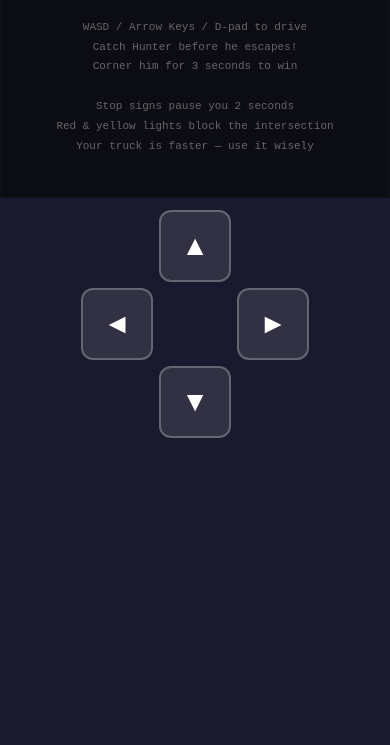
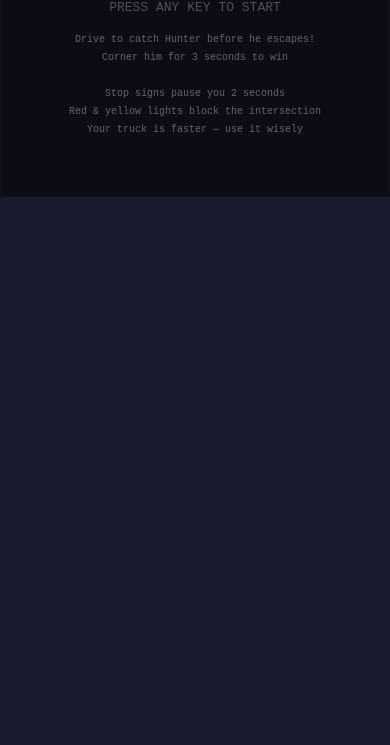
Before and after one commit to Isaad123/Hunter-Hunter, a plain HTML site: page index.html in a window 390 px wide. Shown: the part 99-844 px from the top of the page. Drawn offline with Linux system fonts and the light colour scheme.

Commit message:
Fix mobile: JS touch detection, aspect-ratio canvas, reliable D-pad
- Replace unreliable @media (pointer: coarse) with JS:
  'ontouchstart' in window || navigator.maxTouchPoints > 0
- Canvas uses aspect-ratio: 900/684 instead of height:auto (more
  reliable across mobile browsers including iOS Safari)
- D-pad hidden by default in CSS, shown by JS on touch devices
- Start prompt dynamically changes to "TAP TO START" on touch devices
- html/body height:100% + overflow:hidden for proper mobile layout
- Removed instructions line referencing keyboard-only controls

Co-Authored-By: Claude Sonnet 4.6 <noreply@anthropic.com>

```diff
--- a/index.html
+++ b/index.html
@@ -9,29 +9,32 @@
       margin: 0;
       padding: 0;
       box-sizing: border-box;
+      -webkit-tap-highlight-color: transparent;
+    }
+    html, body {
+      height: 100%;
+      overflow: hidden;
     }
     body {
       background: #1a1a2e;
       display: flex;
       flex-direction: column;
       align-items: center;
-      justify-content: flex-start;
-      min-height: 100vh;
-      min-height: 100dvh;
       font-family: 'Courier New', monospace;
       color: #eee;
       touch-action: none;
-      overflow: hidden;
     }
     #game-container {
       position: relative;
       width: 100%;
       max-width: 900px;
+      flex-shrink: 0;
     }
     canvas {
       display: block;
       width: 100%;
-      height: auto;
+      /* maintain 900:684 aspect ratio on any screen width */
+      aspect-ratio: 900 / 684;
       image-rendering: pixelated;
       border: 2px solid #444;
       touch-action: none;
@@ -47,18 +50,18 @@
       gap: 16px;
     }
     #title-screen h1 {
-      font-size: clamp(24px, 6vw, 48px);
+      font-size: clamp(20px, 5.5vw, 48px);
       letter-spacing: 6px;
       color: #fff;
       text-shadow: 0 0 20px #aaf;
     }
     #title-screen p {
-      font-size: clamp(14px, 3vw, 18px);
+      font-size: clamp(13px, 3vw, 18px);
       color: #aaa;
       animation: blink 1.2s infinite;
     }
     #title-screen .instructions {
-      font-size: clamp(11px, 2.5vw, 13px);
+      font-size: clamp(10px, 2.5vw, 13px);
       color: #666;
       animation: none;
       text-align: center;
@@ -72,13 +75,13 @@
 
     /* ── On-screen D-pad ── */
     #dpad {
-      display: flex;
+      display: none; /* shown via JS on touch devices */
       justify-content: center;
       align-items: center;
-      padding: 12px 0 env(safe-area-inset-bottom, 12px);
+      flex: 1;
       width: 100%;
       max-width: 900px;
-      background: #1a1a2e;
+      padding-bottom: env(safe-area-inset-bottom, 8px);
     }
     #dpad-grid {
       display: grid;
@@ -96,21 +99,10 @@
       touch-action: none;
       user-select: none;
       -webkit-user-select: none;
-      -webkit-tap-highlight-color: transparent;
-      transition: background 0.08s;
     }
-    .dpad-btn:active,
     .dpad-btn.pressed {
-      background: rgba(255, 255, 255, 0.30);
-      border-color: rgba(255, 255, 255, 0.6);
-    }
-    .dpad-empty {
-      /* spacer cells in the grid */
-    }
-
-    /* Hide D-pad on devices with a precise pointer (mouse) */
-    @media (pointer: fine) {
-      #dpad { display: none; }
+      background: rgba(255, 255, 255, 0.35);
+      border-color: rgba(255, 255, 255, 0.7);
     }
   </style>
 </head>
@@ -119,10 +111,9 @@
     <canvas id="canvas" width="900" height="684"></canvas>
     <div id="title-screen">
       <h1>HUNTER-HUNTER</h1>
-      <p>TAP OR PRESS ANY KEY</p>
+      <p id="start-prompt">PRESS ANY KEY TO START</p>
       <div class="instructions">
-        WASD / Arrow Keys / D-pad to drive<br>
-        Catch Hunter before he escapes!<br>
+        Drive to catch Hunter before he escapes!<br>
         Corner him for 3 seconds to win<br><br>
         Stop signs pause you 2 seconds<br>
         Red &amp; yellow lights block the intersection<br>
@@ -131,21 +122,29 @@
     </div>
   </div>
 
-  <!-- On-screen D-pad (shown on touch devices) -->
+  <!-- On-screen D-pad (hidden until JS detects a touch device) -->
   <div id="dpad">
     <div id="dpad-grid">
-      <div class="dpad-empty"></div>
+      <div></div>
       <button class="dpad-btn" id="btn-up">▲</button>
-      <div class="dpad-empty"></div>
+      <div></div>
       <button class="dpad-btn" id="btn-left">◄</button>
-      <div class="dpad-empty"></div>
+      <div></div>
       <button class="dpad-btn" id="btn-right">►</button>
-      <div class="dpad-empty"></div>
+      <div></div>
       <button class="dpad-btn" id="btn-down">▼</button>
-      <div class="dpad-empty"></div>
+      <div></div>
     </div>
   </div>
 
   <script type="module" src="js/game.js"></script>
+
+  <script>
+    // Show D-pad and update prompt on touch-capable devices
+    if ('ontouchstart' in window || navigator.maxTouchPoints > 0) {
+      document.getElementById('dpad').style.display = 'flex';
+      document.getElementById('start-prompt').textContent = 'TAP TO START';
+    }
+  </script>
 </body>
 </html>
```
